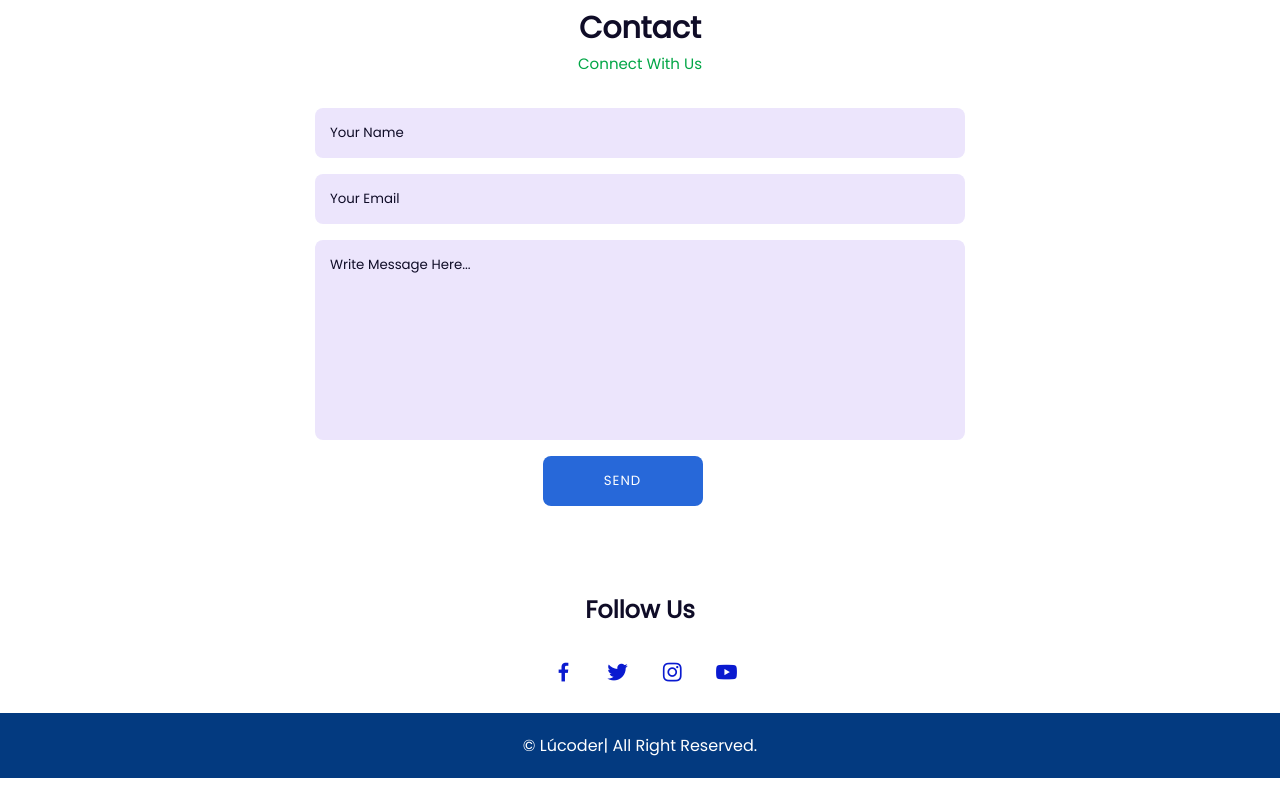
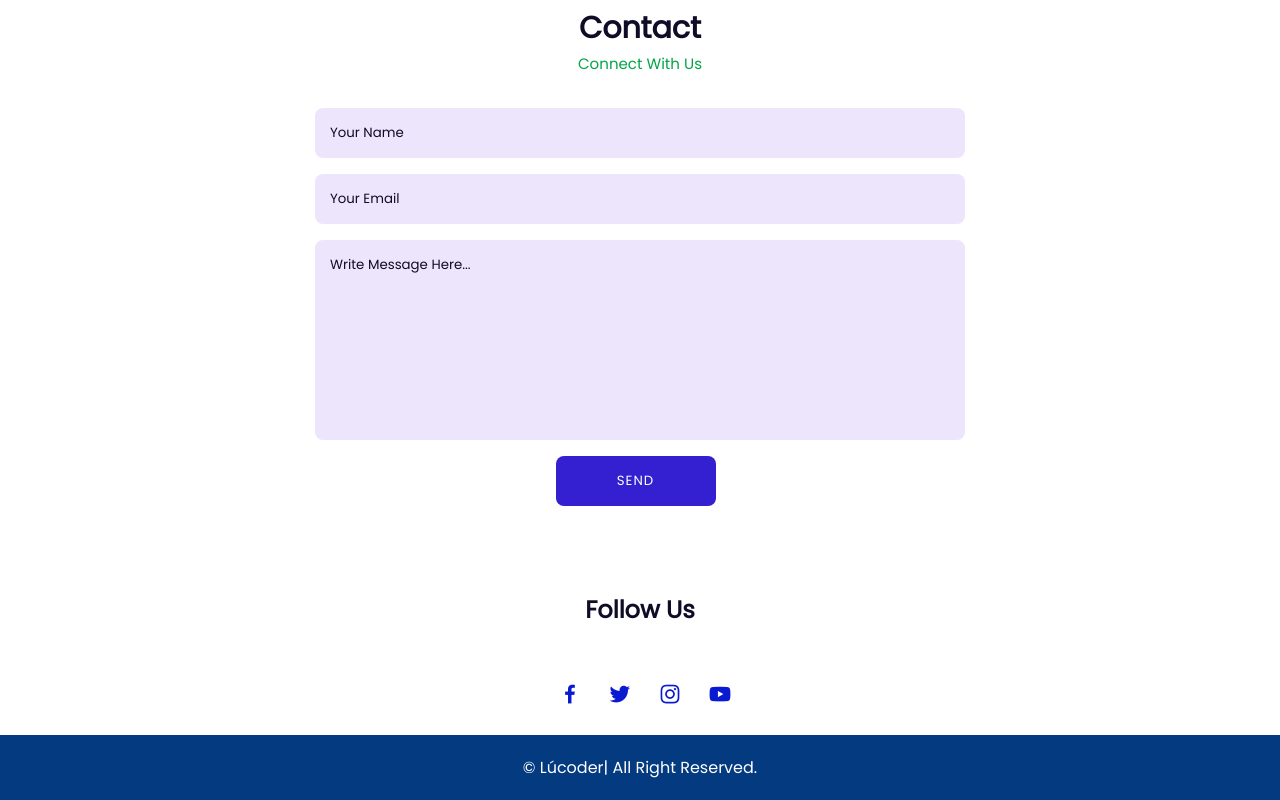
Before and after one commit to letavie/PersonWeb, a plain HTML site: page index.html in a window 1280 px wide. Shown: the part 2295-3095 px from the top of the page. Before the commit the page ends 3073 px from the top, so only its background shows below. Drawn offline with nearby package versions, Linux system fonts and the light colour scheme.

Commit message:
Add files via upload

```diff
--- a/style.css
+++ b/style.css
@@ -310,28 +310,33 @@ form textarea {
 .contact-button {
     width: 160px;
     cursor: pointer;
-    background: #2768d9;
+    background: #3420d1;
     color: #fff;
     justify-content: center;
     text-transform: uppercase;
     letter-spacing: 1px;
-    margin-left: 35%;
+    margin-left: 37%;
 }
 .contact-button:hover {
     background: var(--hover);
 }
 .footer {
-    display: grid;
-    place-items: center;
+
     padding: 20px;
     color: #000;
 }
 .footer h2 {
+    display: flex;
+    align-items: center;
+   justify-content: center;
     font-size: 1.5rem;
-    margin-bottom: 1.6rem;
+    margin-bottom: 3rem;
+
     color: var(--text-color)
 }
 .footer-social a i {
+
+
     color: rgb(10, 26, 208);
     font-size: 25px;
     margin-left: 10px;
@@ -341,6 +346,11 @@ form textarea {
     border-radius: 50%;
     width: 40px;
     height: 40px;
+}
+.footer-social{
+    display: flex;
+    align-items: center;
+   justify-content: center;
 }
 .copyright {
     padding: 20px;
```
